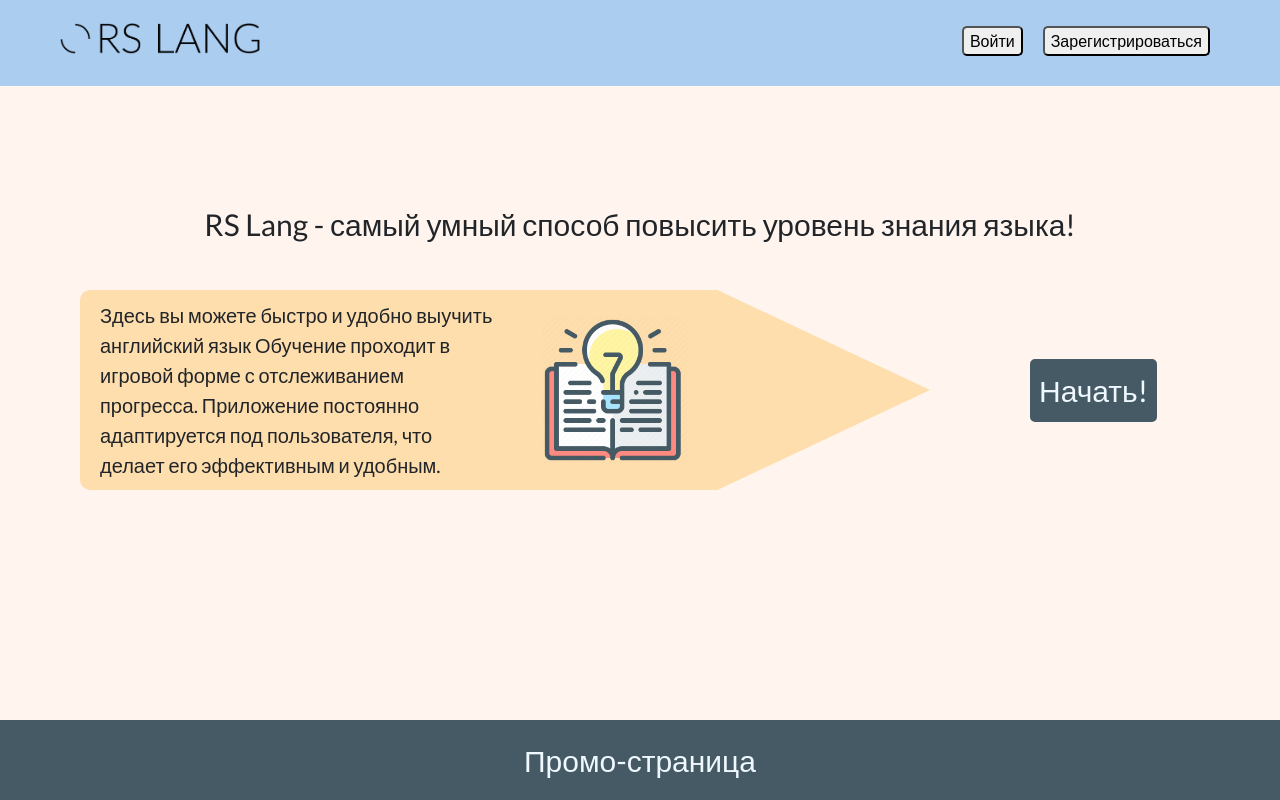
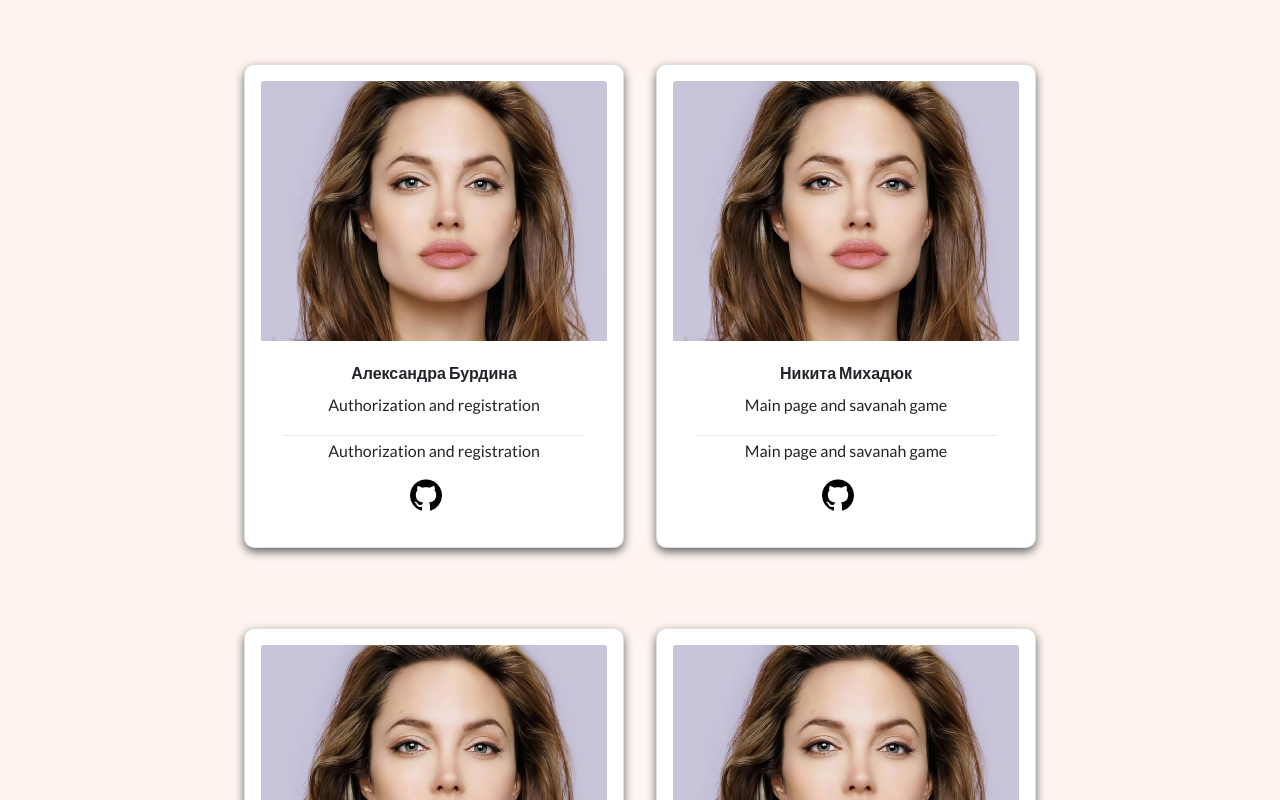
Before and after one commit to Maxvvellh0use/rslang, a React (Create React App) app: page / in a window 1280 px wide. Shown: the top 800 px of the page. Built offline with nearby package versions, Linux system fonts and the light colour scheme.

Commit message:
feat: add cards markup

```diff
--- a/src/components/AboutTeam/PersoanlImformation.js
+++ /dev/null
@@ -1,6 +0,0 @@
-export const PersonalInformation = {
-    photo: [],
-    name: [],
-    github: [],
-    hobbi: [],
-}
--- a/src/components/App/App.js
+++ b/src/components/App/App.js
@@ -2,11 +2,13 @@ import React from 'react';
 import './App.scss';
 import '../../style/index.scss';
 import StartPage from "../StartPage/StartPage";
+import AboutTeam from '../AboutTeam/AboutTeamPage';
 
 function App(props) {
   return (
     <div>
-      <StartPage history={props.history}/>
+      <AboutTeam/>
+{/*       <StartPage history={props.history}/> */}
     </div>
   );
 }
```
Also changed, not shown: 1 other file (tests, documents, lock files or other folders).
